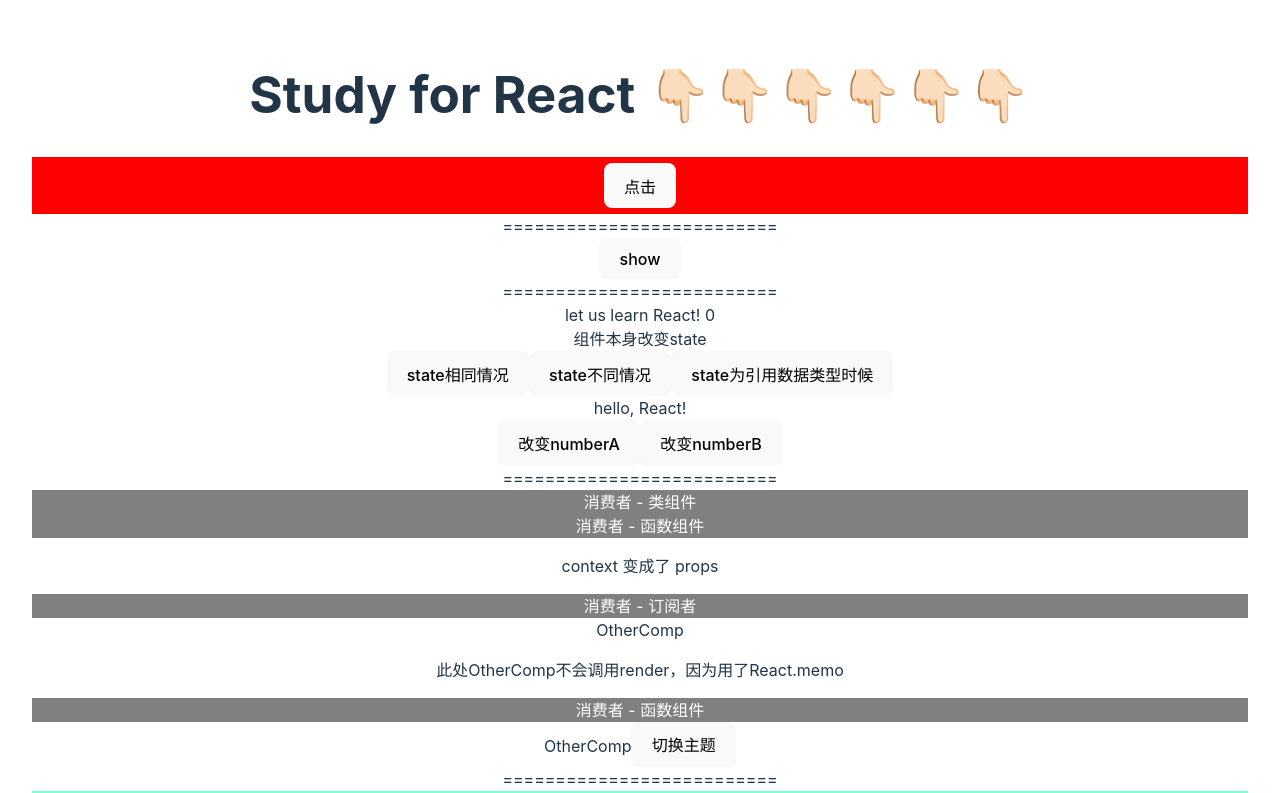
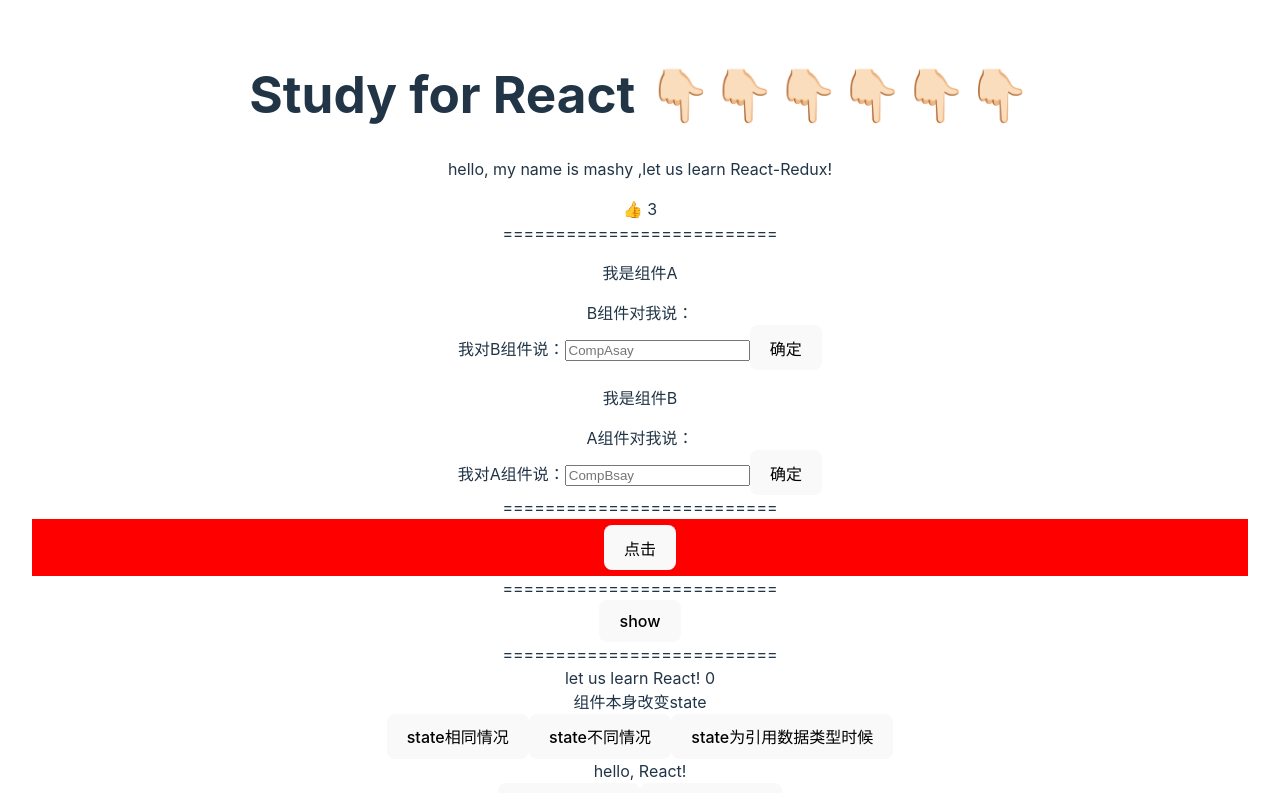
Before and after one commit to MashyG/mashy-monorepo, a React (Vite) app in the folder apps/react-project/: page / in a window 1280 px wide. Shown: the top 793 px of the page. Built offline with nearby package versions, Linux system fonts and the light colour scheme.

Commit message:
feat: add react-redux

```diff
--- a/apps/react-project/package.json
+++ b/apps/react-project/package.json
@@ -12,8 +12,10 @@
   "dependencies": {
     "@mashy-monorepo/shared": "workspace:^",
     "@mashy-monorepo/web-component": "workspace:^",
+    "@reduxjs/toolkit": "^1.9.7",
     "react": "^18.2.0",
     "react-dom": "^18.2.0",
+    "react-redux": "^8.1.3",
     "styled-components": "^6.1.1"
   },
   "devDependencies": {
--- a/apps/react-project/src/App.tsx
+++ b/apps/react-project/src/App.tsx
@@ -14,11 +14,22 @@
 import RenderMoreData from "./components/RenderMoreData";
 import EventSystem from "./components/EventSystem";
 
+import Store from "./store";
+import { CompA, CompB, ShowInfoComp } from "./components/ReactRedux";
+import { Provider } from "react-redux";
+
 function App() {
   return (
     <>
       <div>
         <h1>Study for React 👇🏻👇🏻👇🏻👇🏻👇🏻👇🏻</h1>
+        <Provider store={Store}>
+          <ShowInfoComp />
+          <div>==========================</div>
+          <CompA />
+          <CompB />
+        </Provider>
+        <div>==========================</div>
         <EventSystem />
         <div>==========================</div>
         <RenderMoreData />
--- /dev/null
+++ b/apps/react-project/src/components/ReactRedux.tsx
@@ -0,0 +1,100 @@
+import React, { useEffect, useState } from "react";
+import { connect, useDispatch } from "react-redux";
+
+// 组件通信
+function ComponentA({ toCompB, compBsay }: any) {
+  /* 组件A */
+  const [CompAsay, setCompAsay] = useState("");
+  return (
+    <div className="box">
+      <p>我是组件A</p>
+      <div> B组件对我说：{compBsay} </div>
+      我对B组件说：
+      <input
+        placeholder="CompAsay"
+        onChange={(e) => setCompAsay(e.target.value)}
+      />
+      <button onClick={() => toCompB(CompAsay)}>确定</button>
+    </div>
+  );
+}
+/* 映射state中CompBsay  */
+const CompAMapStateToProps = (state: any) => ({
+  compBsay: state.info.compBsay,
+});
+/* 映射toCompB方法到props中 */
+const CompAmapDispatchToProps = (dispatch: any) => ({
+  toCompB: (mes: any) => dispatch({ type: "SET", payload: { compAsay: mes } }),
+});
+/* connect包装组件A */
+export const CompA = connect(
+  CompAMapStateToProps,
+  CompAmapDispatchToProps
+)(ComponentA);
+
+class ComponentB extends React.Component<any> {
+  /* B组件 */
+  state = { compBsay: "" };
+  handleToA = () => {
+    this.props.dispatch({
+      type: "SET",
+      payload: { compBsay: this.state.compBsay },
+    });
+  };
+  render() {
+    return (
+      <div className="box">
+        <p>我是组件B</p>
+        <div> A组件对我说：{this.props.compAsay} </div>
+        我对A组件说：
+        <input
+          placeholder="CompBsay"
+          onChange={(e) => this.setState({ compBsay: e.target.value })}
+        />
+        <button onClick={this.handleToA}>确定</button>
+      </div>
+    );
+  }
+}
+/* 映射state中 CompAsay  */
+const CompBMapStateToProps = (state: any) => ({
+  compAsay: state.info.compAsay,
+});
+export const CompB = connect(CompBMapStateToProps)(ComponentB);
+
+// ===============================================================
+
+// 状态共享
+export function ShowInfo(props: any) {
+  const dispatch = useDispatch();
+  useEffect(() => {
+    dispatch({ type: "ADD" });
+    dispatch({
+      type: "SET",
+      payload: { name: "mashy", mes: "let us learn React-Redux!" },
+    });
+  }, []);
+  const { info, number }: any = props;
+
+  return (
+    <div>
+      <p>
+        {info.name ? `hello, my name is ${info.name}` : "what is your name"} ,
+        {info.mes ? info.mes : " what do you say? "}{" "}
+      </p>
+      <span
+        style={{ cursor: "pointer", userSelect: "none" }}
+        onClick={() => dispatch({ type: "ADD" })}
+      >
+        👍 {number}
+      </span>
+    </div>
+  );
+}
+
+const mapStateToProps = (state: any) => ({
+  number: state.number,
+  info: state.info,
+});
+
+export const ShowInfoComp = connect(mapStateToProps)(ShowInfo);
--- /dev/null
+++ b/apps/react-project/src/store/index.ts
@@ -0,0 +1,35 @@
+import { configureStore, combineReducers } from "@reduxjs/toolkit";
+
+/* number Reducer */
+function numberReducer(state = 1, action: any) {
+  console.log("numberReducer", state, action);
+  switch (action.type) {
+    case "ADD":
+      return state + 1;
+    case "DEL":
+      return state - 1;
+    default:
+      return state;
+  }
+}
+/* 用户信息reducer */
+function InfoReducer(state = {}, action: any) {
+  console.log("InfoReducer", state, action);
+  const { payload = {} } = action;
+  switch (action.type) {
+    case "SET":
+      return {
+        ...state,
+        ...payload,
+      };
+    default:
+      return state;
+  }
+}
+
+export default configureStore({
+  reducer: combineReducers({
+    number: numberReducer,
+    info: InfoReducer,
+  }),
+});
```
Also changed, not shown: 3 other files (tests, documents, lock files or other folders).
